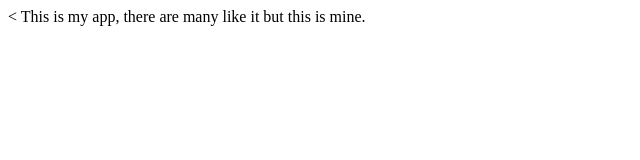
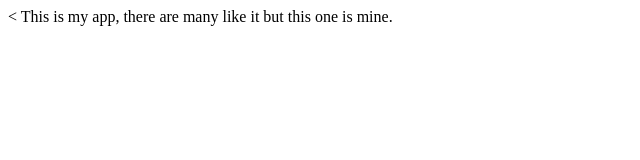
Before and after one commit to Chris-Salisbury/test_, a plain HTML site: page index.html in a window 1280 px wide. Shown: the full height of the page, 0-640 px from the left. Drawn offline with Linux system fonts and the light colour scheme.

Commit message:
Update index.html
Added a word for a cleaner sentence

```diff
--- a/index.html
+++ b/index.html
@@ -5,6 +5,6 @@
     <title>My App</title>
   </head>
   <body>
-    This is my app, there are many like it but this is mine.
+    This is my app, there are many like it but this one is mine.
   </body>
 </html>
```
